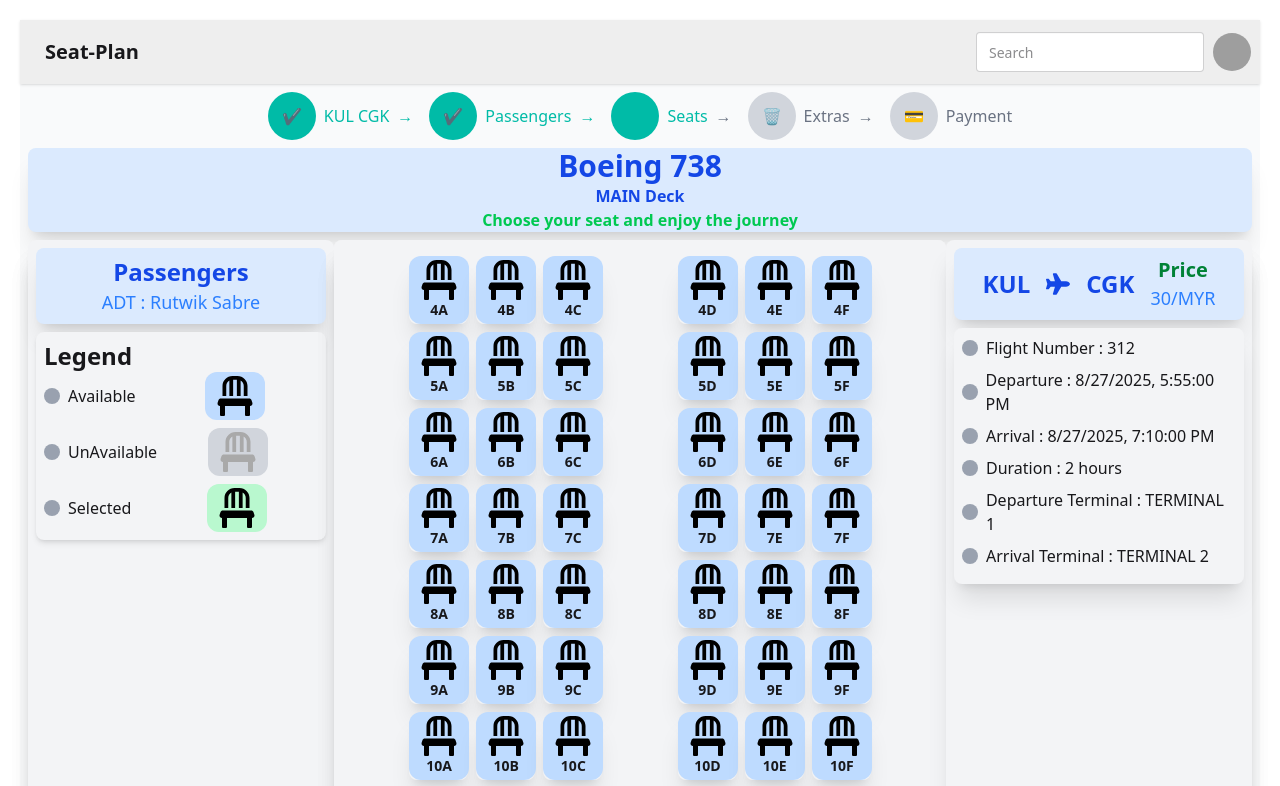
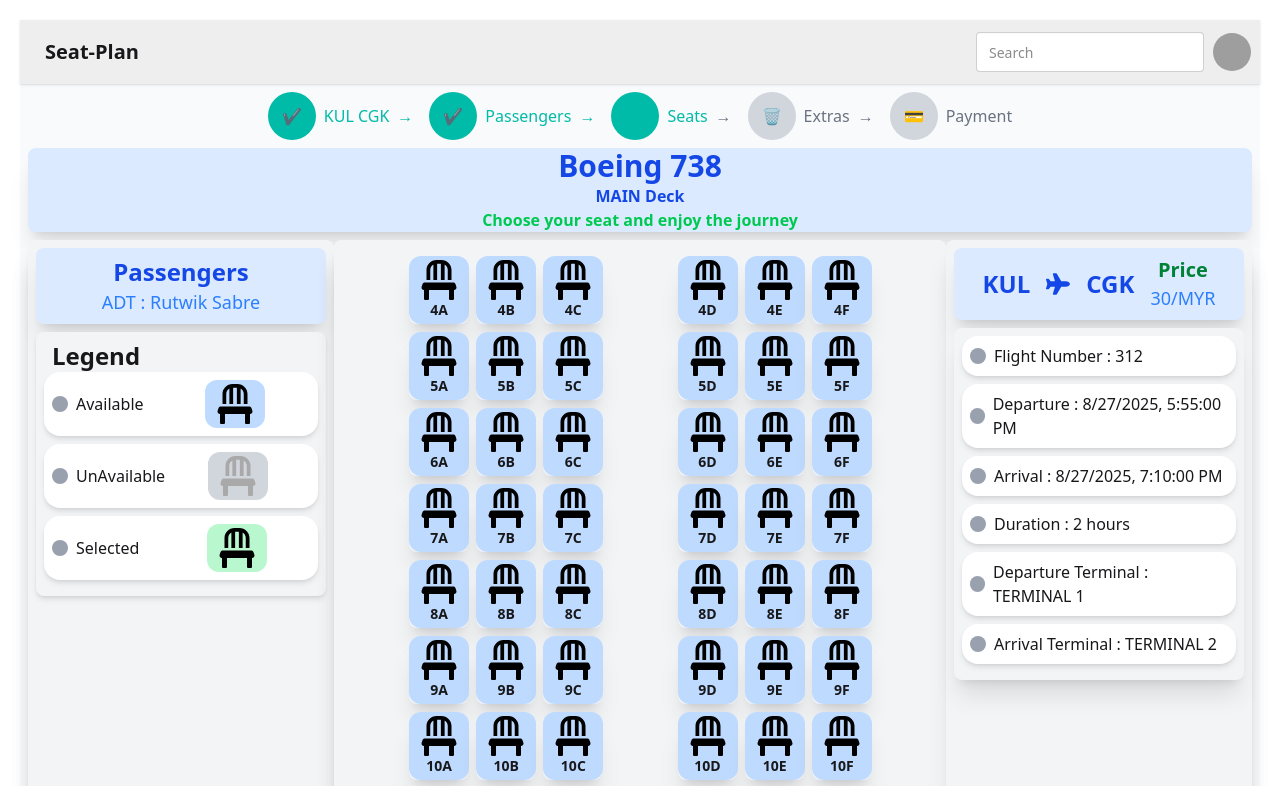
Before and after one commit to saif364/SeatPlan, a React (Vite) app: page / in a window 1280 px wide. Shown: the top 786 px of the page. Built offline with nearby package versions, Linux system fonts and the light colour scheme; grey boxes are pictures that could not be loaded.

Commit message:
Enhance SeatMap component styling: add shadow and padding to flight information and legend sections for improved visual clarity

```diff
--- a/src/Components/SeatMap.jsx
+++ b/src/Components/SeatMap.jsx
@@ -65,11 +65,11 @@ function SeatMap() {
                             </p>
                         </div>
                         <div className="m-2 p-2 box-border bg-gray-100 rounded-lg shadow-md">
-                            <div>
-                                <h1 className="text-2xl font-bold">Legend</h1>
+                            <div  >
+                                <h1 className="ps-2 text-2xl font-bold">Legend</h1>
                             </div>
                             <div>
-                                <div className="flex items-center justify-start mb-2">
+                                <div className="flex items-center justify-start mb-2 shadow-md p-2 rounded-2xl bg-white">
                                     <div className="w-4 h-4 bg-gray-400 rounded-full mr-2"></div>
                                     Available &nbsp; &nbsp;
                                     <div
@@ -79,7 +79,7 @@ function SeatMap() {
                                         <FaChair size={40} color="black" />
                                     </div>
                                 </div>
-                                <div className="flex items-center justify-start mb-2">
+                                <div className="flex items-center justify-start mb-2 shadow-md p-2 rounded-2xl bg-white">
                                     <div className="w-4 h-4 bg-gray-400 rounded-full mr-2"></div>
                                     UnAvailable
                                     <div
@@ -89,7 +89,7 @@ function SeatMap() {
                                         <FaChair size={40} color="darkgray" />
                                     </div>
                                 </div>
-                                <div className="flex items-center">
+                                <div className="flex items-center justify-start mb-2 shadow-md p-2 rounded-2xl bg-white">
                                     <div className="w-4 h-4 bg-gray-400 rounded-full mr-2"></div>
                                     Selected &nbsp; &nbsp; &nbsp;
                                     <div
@@ -136,37 +136,37 @@ function SeatMap() {
                         </div>
                         <div className={`m-2 p-2 box-border bg-gray-100 ${globalStyles.shadowrounded}`}>
                             <div>
-                                <div className="flex items-center justify-start mb-2">
+                                <div className="flex items-center justify-start mb-2 shadow-md p-2 rounded-2xl bg-white">
                                     <div className="w-4 h-4 bg-gray-400 rounded-full mr-2"></div>
                                     Flight Number  :{' '}
                                     {segment?.flight?.flightNumber}
                                 </div>
 
-                                <div className="flex items-center justify-start mb-2">
+                                <div className="flex items-center justify-start mb-2 shadow-md p-2 rounded-2xl bg-white">
                                     <div className="w-4 h-4 bg-gray-400 rounded-full mr-2"></div>
                                     Departure :{' '}
                                     {segment?.departure ? new Date(segment.departure).toLocaleString() : 'No Departure Time Available'}
                                 </div>
 
-                                <div className="flex items-center justify-start mb-2">
+                                <div className="flex items-center justify-start mb-2 shadow-md p-2 rounded-2xl bg-white">
                                     <div className="w-4 h-4 bg-gray-400 rounded-full mr-2"></div>
                                     Arrival :{' '}
                                     {segment?.departure ? new Date(segment.arrival).toLocaleString() : 'No Departure Time Available'}
                                 </div>
 
-                                <div className="flex items-center justify-start mb-2">
+                                <div className="flex items-center justify-start mb-2 shadow-md p-2 rounded-2xl bg-white">
                                     <div className="w-4 h-4 bg-gray-400 rounded-full mr-2"></div>
                                     Duration :{' '}
                                     {segment?.duration} hours
                                 </div>
 
-                                <div className="flex items-center justify-start mb-2">
+                                <div className="flex items-center justify-start mb-2 shadow-md p-2 rounded-2xl bg-white">
                                     <div className="w-4 h-4 bg-gray-400 rounded-full mr-2"></div>
                                     Departure Terminal :{' '}
                                     {segment?.flight?.departureTerminal}
                                 </div>
 
-                                <div className="flex items-center justify-start mb-2">
+                                <div className="flex items-center justify-start mb-2 shadow-md p-2 rounded-2xl bg-white">
                                     <div className="w-4 h-4 bg-gray-400 rounded-full mr-2"></div>
                                     Arrival Terminal :{' '}
                                     {segment?.flight?.arrivalTerminal}
```
